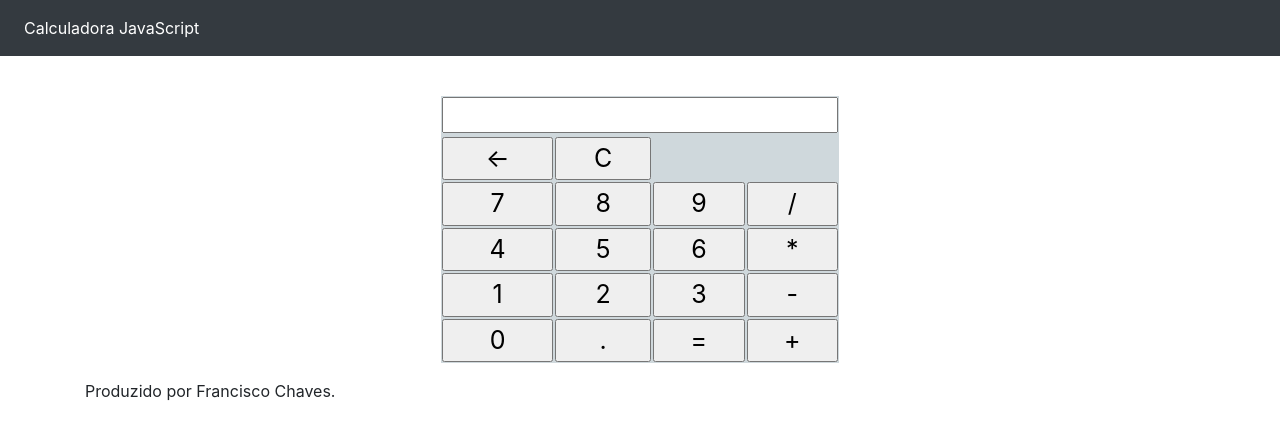
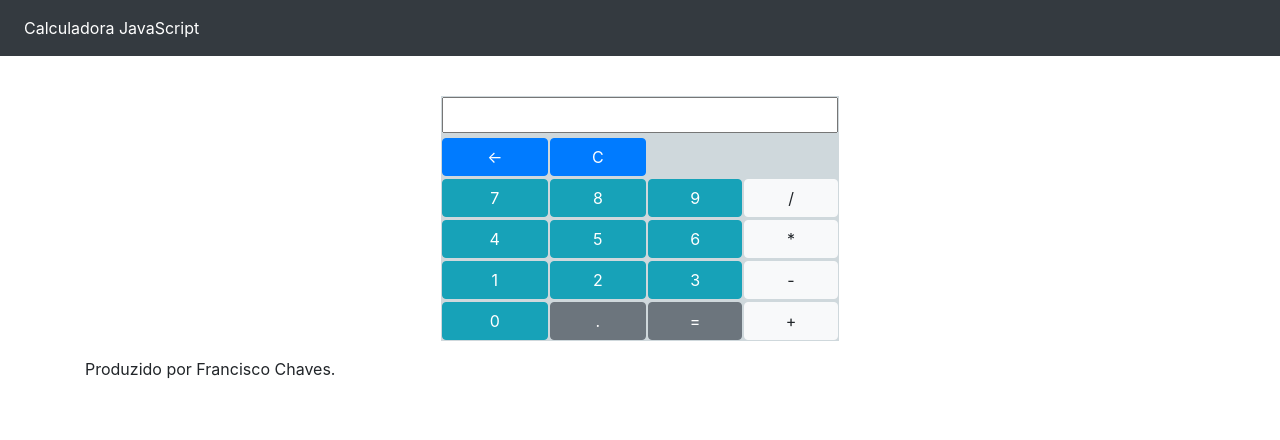
Before and after one commit to JhonCoral/Taller0003Git, a plain HTML site: page Taller0003Git/index.html in a window 1280 px wide. Drawn offline with nearby package versions, Linux system fonts and the light colour scheme.

Commit message:
Commit Diseño Listo

```diff
--- a/Taller0003Git/index.html
+++ b/Taller0003Git/index.html
@@ -34,32 +34,33 @@
 							</td>
 						</tr>
 						<tr>
-							<td><input type="button" id="apagarAnterior" value="<-" /></td>
-							<td><input type="button" id="limparTela" value="C" /></td>
+							<td><input type="button" class="btn btn-primary" id="apagarAnterior" value="<-" /></td>
+							<td><input type="button" class="btn btn-primary" id="limparTela" value="C" /></td>
+
 						</tr>
 						<tr>
-							<td><input type="button" id="num7" value="7" /></td>
-							<td><input type="button" id="num8" value="8" /></td>
-							<td><input type="button" id="num9" value="9" /></td>
-							<td><input type="button" id="divisao" value="/" /></td>
+							<td><input type="button" class="btn btn-info" id="num7" value="7" /></td>
+							<td><input type="button" class="btn btn-info" id="num8" value="8" /></td>
+							<td><input type="button" class="btn btn-info" id="num9" value="9" /></td>
+							<td><input type="button" class="btn btn-light" id="divisao" value="/" /></td>
 						</tr>
 						<tr>
-							<td><input type="button" id="num4" value="4" /></td>
-							<td><input type="button" id="num5" value="5" /></td>
-							<td><input type="button" id="num6" value="6" /></td>
-							<td><input type="button" id="multiplicacao" value="*" /></td>
+							<td><input type="button" class="btn btn-info" id="num4" value="4" /></td>
+							<td><input type="button" class="btn btn-info" id="num5" value="5" /></td>
+							<td><input type="button" class="btn btn-info" id="num6" value="6" /></td>
+							<td><input type="button" class="btn btn-light" id="multiplicacao" value="*" /></td>
 						</tr>
 						<tr>
-							<td><input type="button" id="num1" value="1" /></td>
-							<td><input type="button" id="num2" value="2" /></td>
-							<td><input type="button" id="num3" value="3" /></td>
-							<td><input type="button" id="subtracao" value="-" /></td>
+							<td><input type="button" class="btn btn-info" id="num1" value="1" /></td>
+							<td><input type="button" class="btn btn-info" id="num2" value="2" /></td>
+							<td><input type="button" class="btn btn-info" id="num3" value="3" /></td>
+							<td><input type="button" class="btn btn-light" id="subtracao" value="-" /></td>
 						</tr>
 						<tr>
-							<td><input type="button" id="num0" value="0" /></td>
-							<td><input type="button" id="ponto" value="." /></td>
-							<td><input type="button" id="resultado" value="=" /></td>
-							<td><input type="button" id="soma" value="+" /></td>
+							<td><input type="button" class="btn btn-info" id="num0" value="0" /></td>
+							<td><input type="button" class="btn btn-secondary" id="ponto" value="." /></td>
+							<td><input type="button" class="btn btn-secondary" id="resultado" value="=" /></td>
+							<td><input type="button" class="btn btn-light" id="soma" value="+" /></td>
 						</tr>
 					</table>
 				</div>
@@ -76,9 +77,7 @@
 	<script type="text/javascript" src="./js/script.js"></script>
 	<!-- Optional JavaScript -->
 	<!-- jQuery first, then Popper.js, then Bootstrap JS -->
-	<script src="https://code.jquery.com/jquery-3.3.1.slim.min.js"
-		integrity="sha384-q8i/X+965DzO0rT7abK41JStQIAqVgRVzpbzo5smXKp4YfRvH+8abtTE1Pi6jizo"
-		crossorigin="anonymous"></script>
+	<script src="https://cdn.jsdelivr.net/npm/bootstrap@5.3.2/dist/js/bootstrap.bundle.min.js" integrity="sha384-C6RzsynM9kWDrMNeT87bh95OGNyZPhcTNXj1NW7RuBCsyN/o0jlpcV8Qyq46cDfL" crossorigin="anonymous"></script>
 </body>
 
 </html>
```
